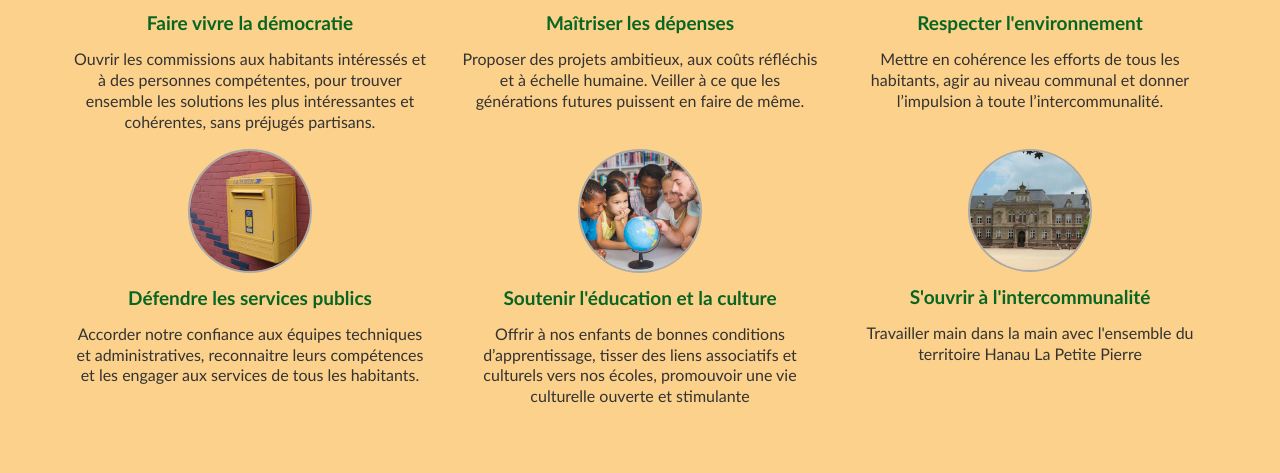
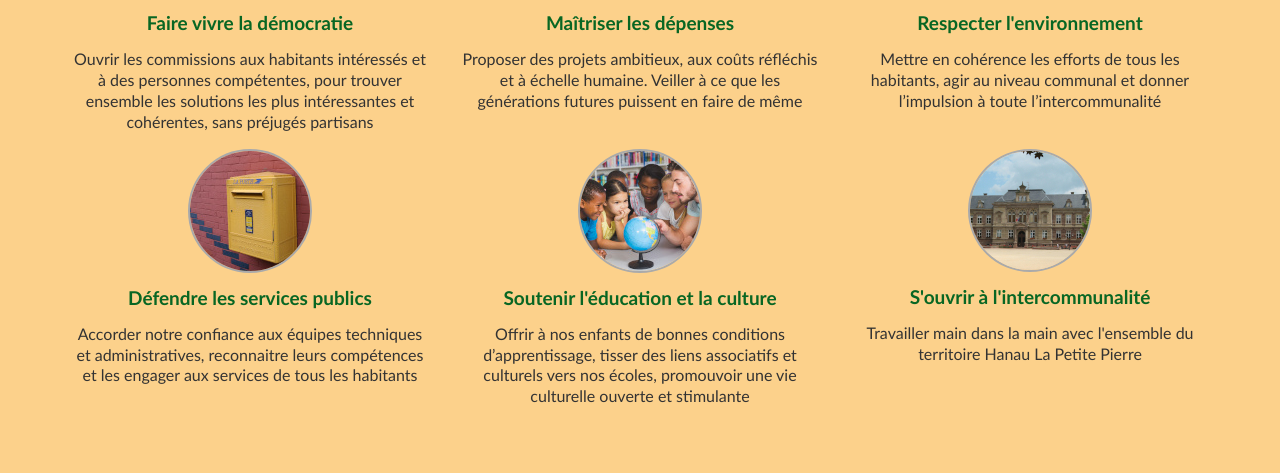
Before and after one commit to campagne-municipale/betonniere, a Jekyll site: the page built from index.html, in a window 1280 px wide and 900 px high, scrolled down 1347 px. Shown: the part 211-684 px from the top of the window. Built offline with Jekyll 4.4.1, drawn with Linux system fonts in a browser that asks for light colours; nearby versions of some CDN libraries; some web fonts are replaced.

```diff
--- a/_includes/themes_campagne.html
+++ b/_includes/themes_campagne.html
@@ -22,7 +22,7 @@
                 <img src="img/services/democratie.jpg" class="img-responsive img-circle" alt="Promouvoir la démocratie">
                 <h4 class="service-heading text-primary">Faire vivre la démocratie</h4>
                 <p class="text-muted">
-                    Ouvrir les commissions aux habitants intéressés et à des personnes compétentes, pour trouver ensemble les solutions les plus intéressantes et cohérentes, sans préjugés partisans.
+                    Ouvrir les commissions aux habitants intéressés et à des personnes compétentes, pour trouver ensemble les solutions les plus intéressantes et cohérentes, sans préjugés partisans
                 </p>
             </div>
 
@@ -30,14 +30,14 @@
                 <img src="img/services/euros.jpg" class="img-responsive img-circle" alt="Maîtriser les dépenses">
                 <h4 class="service-heading text-primary">Maîtriser les dépenses</h4>
                 <p class="text-muted">
-                    Proposer des projets ambitieux, aux coûts réfléchis et à échelle humaine. Veiller à ce que les générations futures puissent en faire de même.
+                    Proposer des projets ambitieux, aux coûts réfléchis et à échelle humaine. Veiller à ce que les générations futures puissent en faire de même
                 </p>
             </div>
             <div class="col-md-4">
                 <img src="img/services/apiculture.jpg" class="img-responsive img-circle" alt="Respecter l'environnement">
                 <h4 class="service-heading text-primary">Respecter l'environnement</h4>
                 <p class="text-muted">
-                    Mettre en cohérence les efforts de tous les habitants, agir au niveau communal et donner l’impulsion à toute l’intercommunalité.
+                    Mettre en cohérence les efforts de tous les habitants, agir au niveau communal et donner l’impulsion à toute l’intercommunalité
                 </p>
             </div>
         </div>
@@ -46,7 +46,7 @@
                 <img src="img/services/service-public.jpg" class="img-responsive img-circle" alt="Défendre les services public">
                 <h4 class="service-heading text-primary">Défendre les services publics</h4>
                 <p class="text-muted">
-                    Accorder notre confiance aux équipes techniques et administratives, reconnaitre leurs compétences et les engager aux services de tous les habitants.
+                    Accorder notre confiance aux équipes techniques et administratives, reconnaitre leurs compétences et les engager aux services de tous les habitants
                 </p>
             </div>
             <div class="col-md-4">
```
